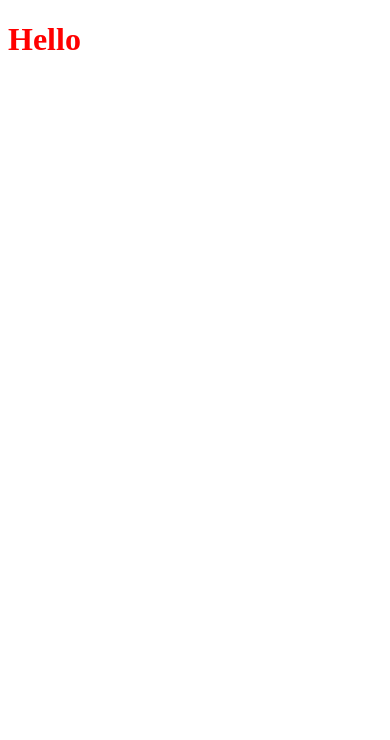
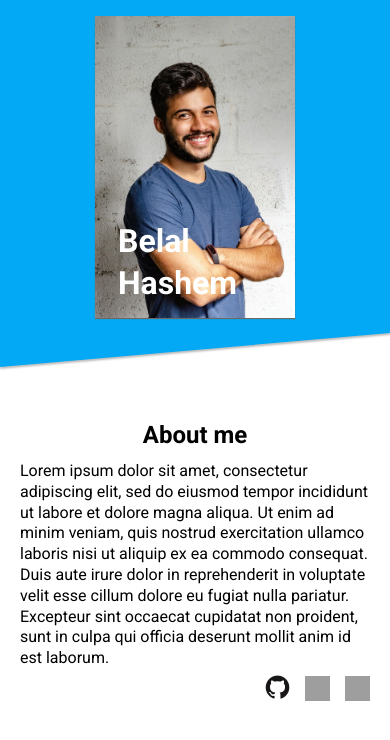
Before and after one commit to BelalHashem007/Homepage, a plain HTML site: page index.html in a window 390 px wide. Drawn offline with nearby package versions, Linux system fonts and the light colour scheme; grey boxes are pictures that could not be loaded; a web font is replaced by a local one.

Commit message:
Finishing the header.
Making the header , styling it and making it responsive for desktop,tablet and mobile.

```diff
--- a/index.html
+++ b/index.html
@@ -1,12 +1,65 @@
 <!DOCTYPE html>
 <html lang="en">
-<head>
-    <meta charset="UTF-8">
-    <meta name="viewport" content="width=device-width, initial-scale=1.0">
+  <head>
+    <meta charset="UTF-8" />
+    <meta name="viewport" content="width=device-width, initial-scale=1.0" />
     <title>Homepage</title>
-    <link rel="stylesheet" href="styles.css">
-</head>
-<body>
-    <h1>Hello</h1>
-</body>
+    <link rel="stylesheet" href="styles.css" />
+    <link rel="preconnect" href="https://fonts.googleapis.com" />
+    <link rel="preconnect" href="https://fonts.gstatic.com" crossorigin />
+    <link
+      href="https://fonts.googleapis.com/css2?family=Playfair+Display:ital,wght@0,400..900;1,400..900&family=Roboto:ital,wght@0,100..900;1,100..900&display=swap"
+      rel="stylesheet"
+    />
+    <link
+      rel="stylesheet"
+      type="text/css"
+      href="https://cdn.jsdelivr.net/gh/devicons/devicon@latest/devicon.min.css"
+    />
+  </head>
+  <body>
+    <header class="header">
+      <div class="header-bg"></div>
+      <div class="img-and-title">
+        <img
+          src="./photos/portfolio-pic.jpg"
+          alt="Belal Hashem"
+          class="img-header"
+        />
+        <h1 class="img-title">Belal Hashem</h1>
+      </div>
+
+      <div class="header-content">
+        <h2>About me</h2>
+        <section>
+          Lorem ipsum dolor sit amet, consectetur adipiscing elit, sed do
+          eiusmod tempor incididunt ut labore et dolore magna aliqua. Ut enim ad
+          minim veniam, quis nostrud exercitation ullamco laboris nisi ut
+          aliquip ex ea commodo consequat. Duis aute irure dolor in
+          reprehenderit in voluptate velit esse cillum dolore eu fugiat nulla
+          pariatur. Excepteur sint occaecat cupidatat non proident, sunt in
+          culpa qui officia deserunt mollit anim id est laborum.
+        </section>
+        <a href="#" class="github"
+          ><i
+            class="devicon-github-original colored"
+            style="font-size: 25px"
+          ></i
+        ></a>
+        <a href="#" class="linked"
+          ><img
+            src="https://cdn.jsdelivr.net/gh/devicons/devicon@latest/icons/linkedin/linkedin-plain.svg"
+            style="height: 25px; width: 25px"
+        /></a>
+        <a href="#" class="twitter">
+          <img
+            src="https://cdn.jsdelivr.net/gh/devicons/devicon@latest/icons/twitter/twitter-original.svg"
+            style="height: 25px; width: 25px;"
+          />
+        </a>
+      </div>
+    </header>
+    <main></main>
+    <footer></footer>
+  </body>
 </html>
--- a/styles.css
+++ b/styles.css
@@ -1,3 +1,117 @@
-h1 {
-    color: red;
+* {
+  margin: 0;
+  padding: 0;
+  box-sizing: border-box;
 }
+body {
+  display: flex;
+  flex-direction: column;
+  align-items: center;
+  max-width: 100vw;
+  line-height: 1.3;
+  font-family: "Roboto", "Playfair Display";
+}
+.header {
+  display: flex;
+  justify-content: center;
+  position: relative;
+  min-height: 400px;
+  width: 100vw;
+}
+.img-and-title {
+  margin: 16px;
+  position: relative;
+  z-index: 2;
+}
+.img-header {
+  max-width: 300px;
+  height: auto;
+  box-shadow: 0 1px 1px #696969;
+}
+.img-title {
+  margin-left: 23px;
+  padding-top: 5px;
+  position: absolute;
+  bottom: 10px;
+  color: white;
+}
+.header-bg {
+  position: absolute;
+  background-color: #03a9f4;
+  top: -400px;
+  width: 100%;
+  height: 750px;
+  z-index: -1;
+  transform: skewY(-5deg);
+  box-shadow: 0px 2px 2px rgb(190, 190, 190);
+}
+.header-content {
+  position: relative;
+  padding: 20px;
+  margin: 60px 0 100px -20px;
+  background-color: white;
+  max-width: 450px;
+  box-shadow: 0px 1px 7px #7f7f7f;
+  z-index: 1;
+}
+.header-content h2 {
+  margin-bottom: 10px;
+}
+.header a {
+  text-decoration: none;
+  position: absolute;
+  bottom: 15px;
+}
+.header .github{
+    right: 100px;
+}
+.header .linked {
+    right: 60px;
+    bottom: 12px;
+}
+.header .twitter {
+    right: 20px;
+    bottom: 12px;
+}
+@media (max-width:1200px) {
+    .header-content {
+        margin-left: -200px;
+        max-width: 600px;
+        padding-bottom: 50px;
+    }
+    .header-content h2 {
+        text-align: center;
+    }
+    .header-content::before {
+        content:  " ";
+        width: 180px;
+        height: 240px;
+        float: left;
+    }
+    .img-title {
+        transform: translateX(100%);
+        width: 200px;
+        top: 0;
+    }
+    .img-header {
+        max-width: 200px;
+    }
+}
+@media (max-width:600px) {
+    .img-title {
+        transform: translateX(0%);
+        transform: translateY(200px);
+        width: 150px;
+    }
+    .header {
+        flex-wrap: wrap;
+    }
+    .header-content {
+        margin-left: 0px;
+        box-shadow: none;
+    }
+    .header-content::before {
+        display: none;
+
+    }
+}
```
Also changed, not shown: photos/portfolio-pic.jpg (added), 1 other file.
